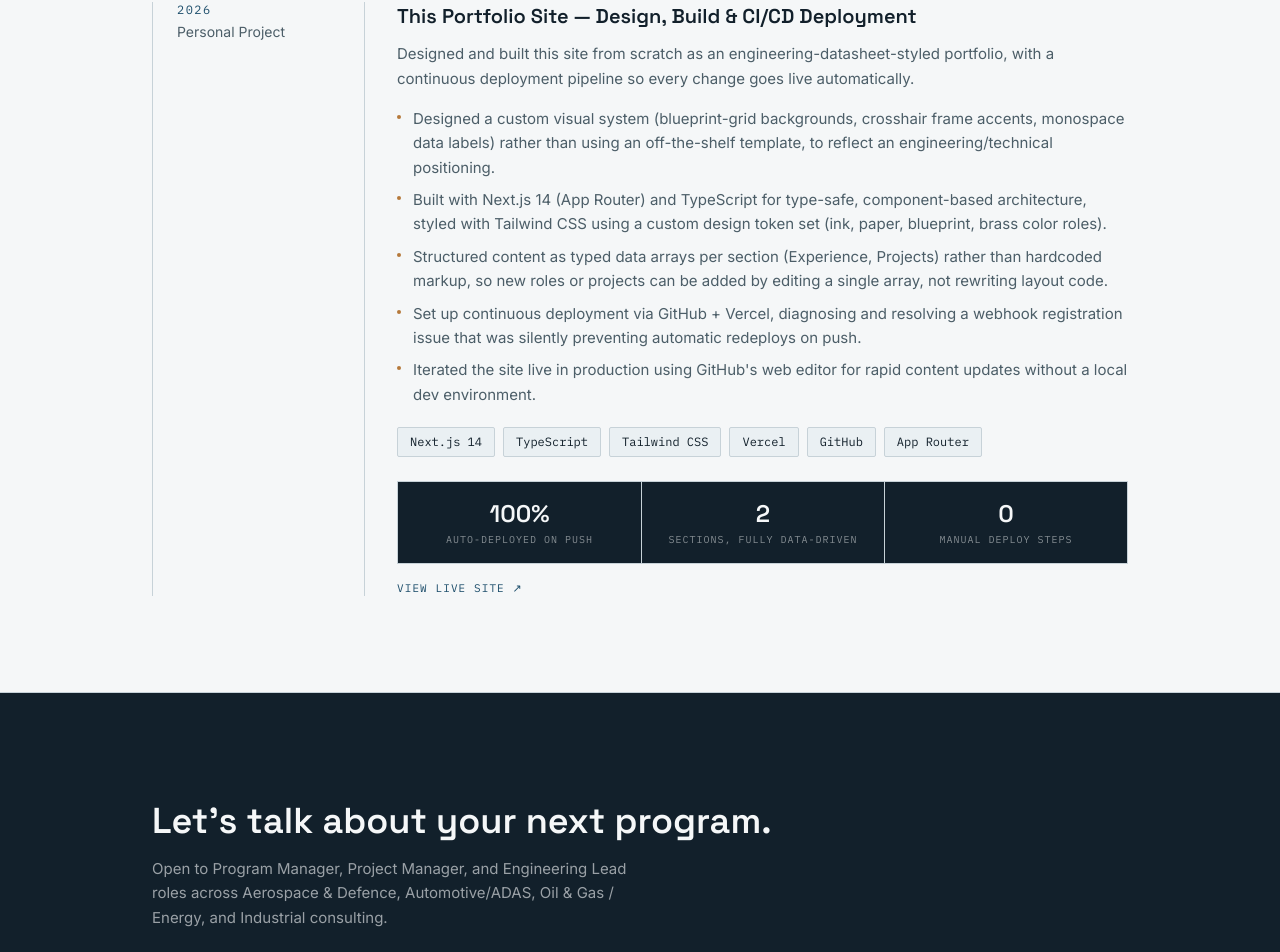
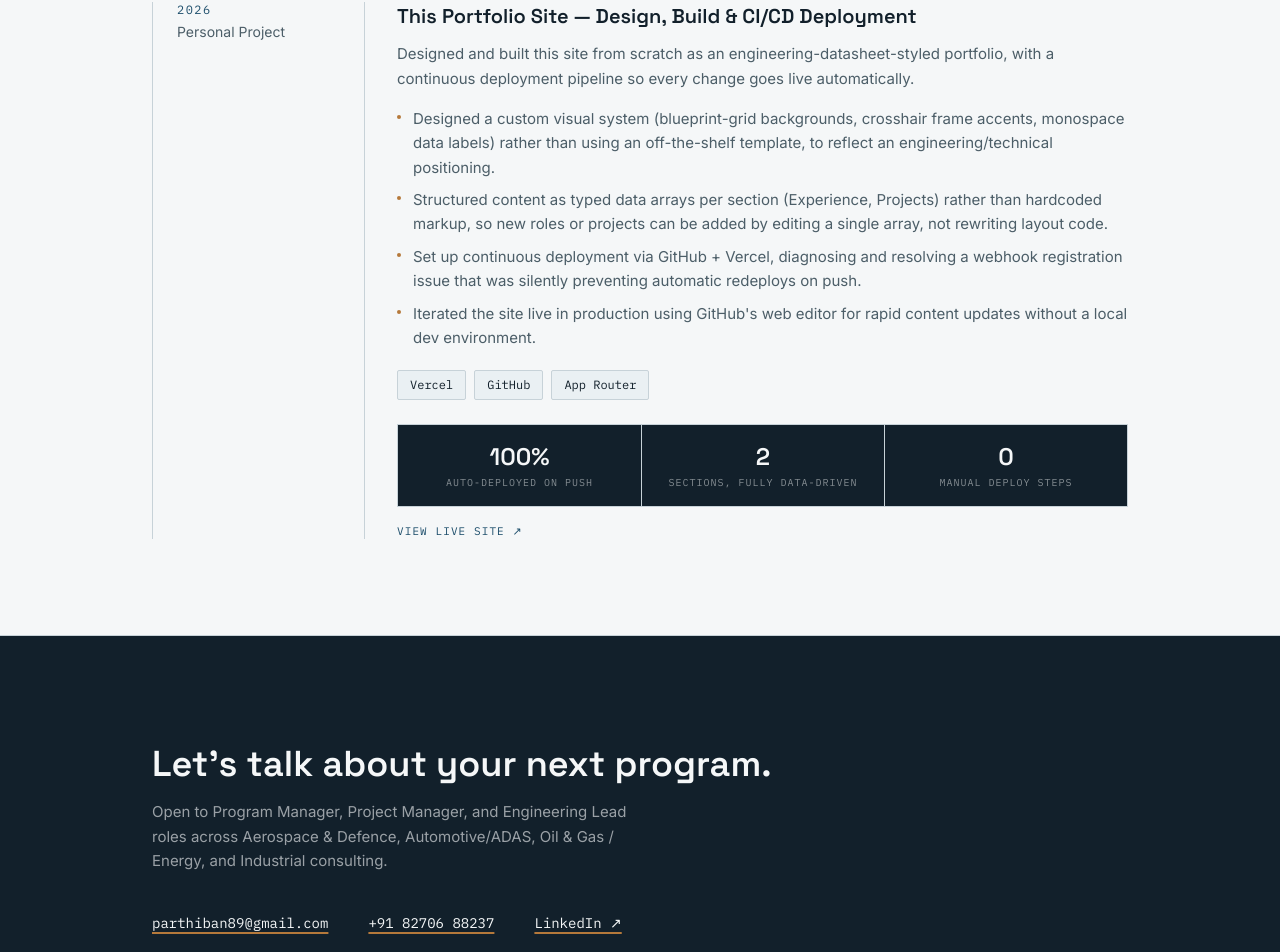
Before and after one commit to Parthiban-Aruchamy/Parthiban-Aruchamy-portfolio, a Next.js app: page / in a window 1280 px wide. Shown: the part 4063-5015 px from the top of the page. Built offline with nearby package versions, Linux system fonts and the light colour scheme.

Commit message:
Update project details in Projects.tsx
Removed specific technologies from project summary and stack.

```diff
--- a/components/Projects.tsx
+++ b/components/Projects.tsx
@@ -59,15 +59,11 @@ const projects: Project[] = [
       "Designed and built this site from scratch as an engineering-datasheet-styled portfolio, with a continuous deployment pipeline so every change goes live automatically.",
     bullets: [
       "Designed a custom visual system (blueprint-grid backgrounds, crosshair frame accents, monospace data labels) rather than using an off-the-shelf template, to reflect an engineering/technical positioning.",
-      "Built with Next.js 14 (App Router) and TypeScript for type-safe, component-based architecture, styled with Tailwind CSS using a custom design token set (ink, paper, blueprint, brass color roles).",
       "Structured content as typed data arrays per section (Experience, Projects) rather than hardcoded markup, so new roles or projects can be added by editing a single array, not rewriting layout code.",
       "Set up continuous deployment via GitHub + Vercel, diagnosing and resolving a webhook registration issue that was silently preventing automatic redeploys on push.",
       "Iterated the site live in production using GitHub's web editor for rapid content updates without a local dev environment.",
     ],
     stack: [
-      "Next.js 14",
-      "TypeScript",
-      "Tailwind CSS",
       "Vercel",
       "GitHub",
       "App Router",
```
